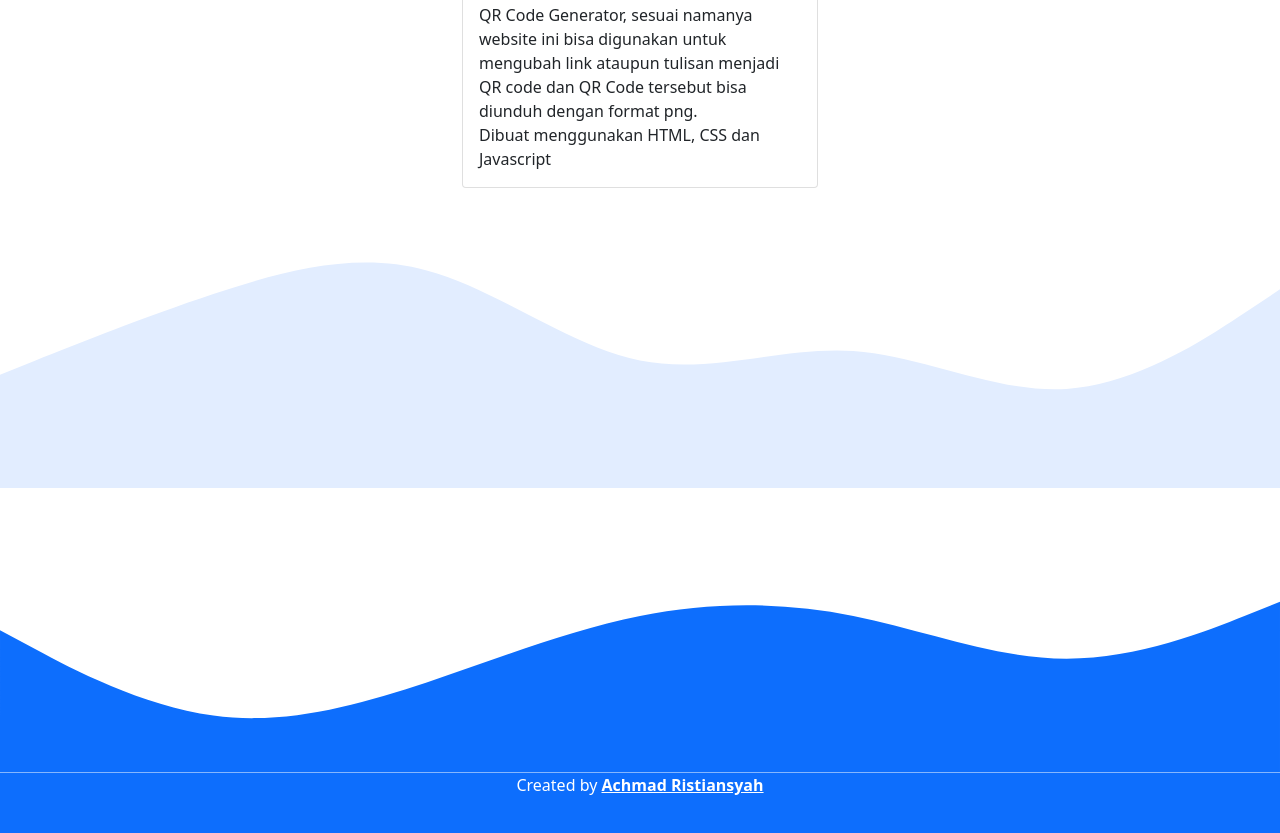
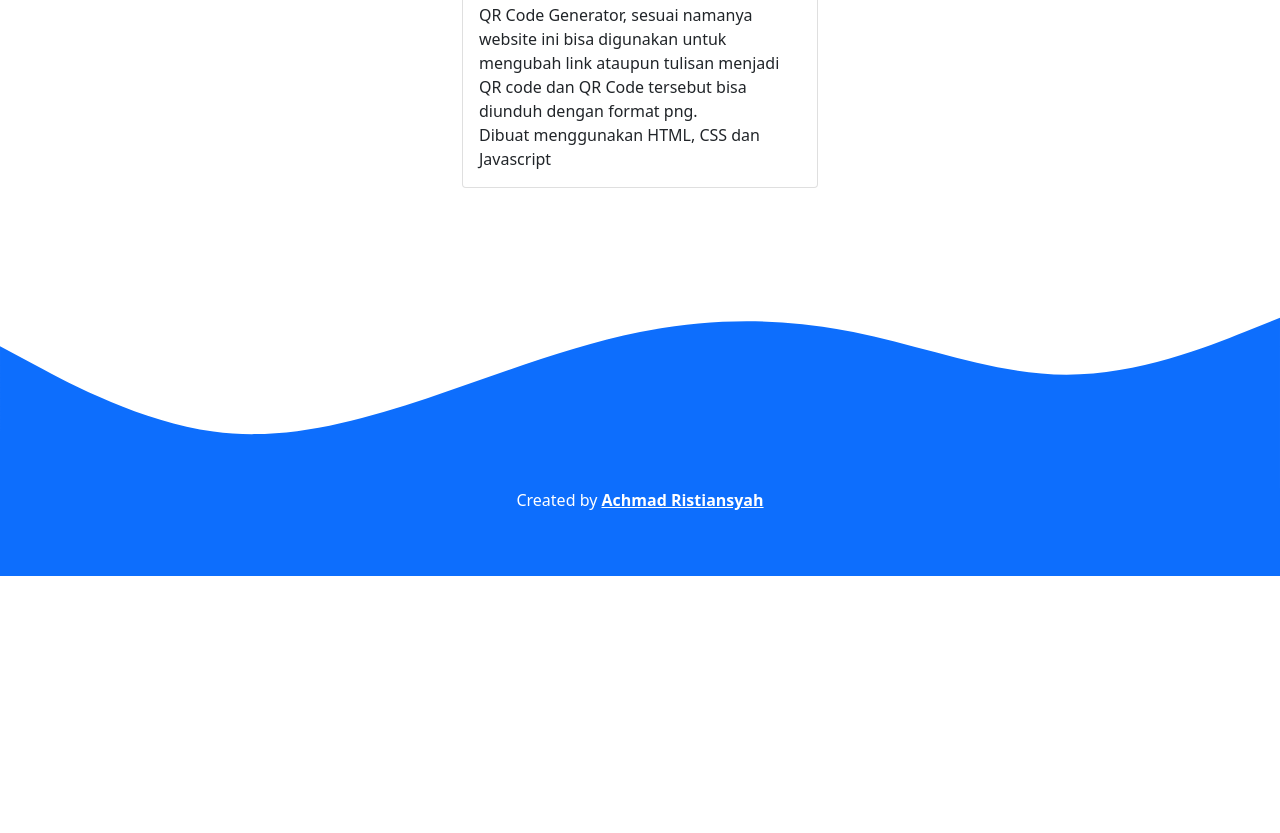
Before and after one commit to AchmadRistiansyah/portfolio, a plain HTML site: page index.html in a window 1280 px wide. Shown: the part 1450-2283 px from the top of the page. After the commit the page ends 2026 px from the top, so only its background shows below. Drawn offline with nearby package versions, Linux system fonts and the light colour scheme.

Commit message:
Update index.html

```diff
--- a/index.html
+++ b/index.html
@@ -96,7 +96,7 @@
         </div>
     </div>
 </div>
-<svg xmlns="http://www.w3.org/2000/svg" viewBox="0 0 1440 320"><path fill="#e2edff" fill-opacity="1" d="M0,192L40,176C80,160,160,128,240,101.3C320,75,400,53,480,74.7C560,96,640,160,720,176C800,192,880,160,960,165.3C1040,171,1120,213,1200,208C1280,203,1360,149,1400,122.7L1440,96L1440,320L1400,320C1360,320,1280,320,1200,320C1120,320,1040,320,960,320C880,320,800,320,720,320C640,320,560,320,480,320C400,320,320,320,240,320C160,320,80,320,40,320L0,320Z"></path></svg>
+<!-- <svg xmlns="http://www.w3.org/2000/svg" viewBox="0 0 1440 320"><path fill="#e2edff" fill-opacity="1" d="M0,192L40,176C80,160,160,128,240,101.3C320,75,400,53,480,74.7C560,96,640,160,720,176C800,192,880,160,960,165.3C1040,171,1120,213,1200,208C1280,203,1360,149,1400,122.7L1440,96L1440,320L1400,320C1360,320,1280,320,1200,320C1120,320,1040,320,960,320C880,320,800,320,720,320C640,320,560,320,480,320C400,320,320,320,240,320C160,320,80,320,40,320L0,320Z"></path></svg> -->
 </section>
 <!-- Akhir About-->
 
```
